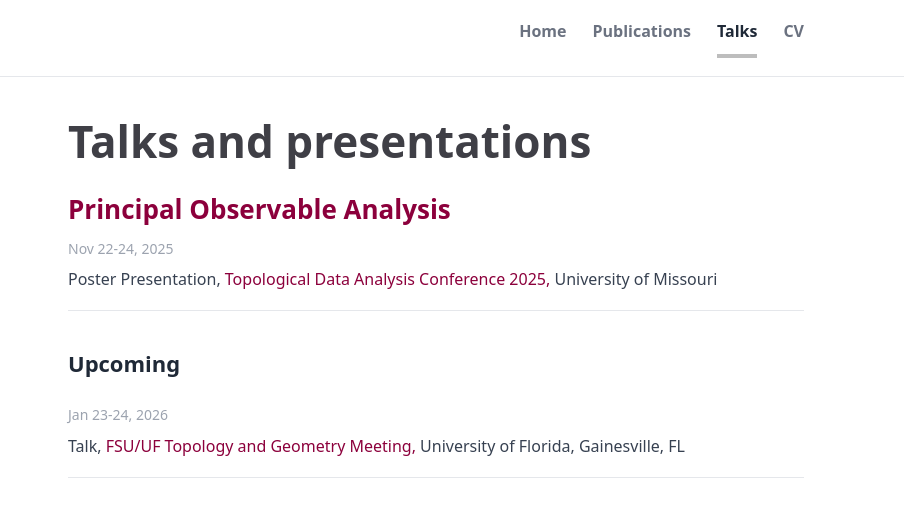
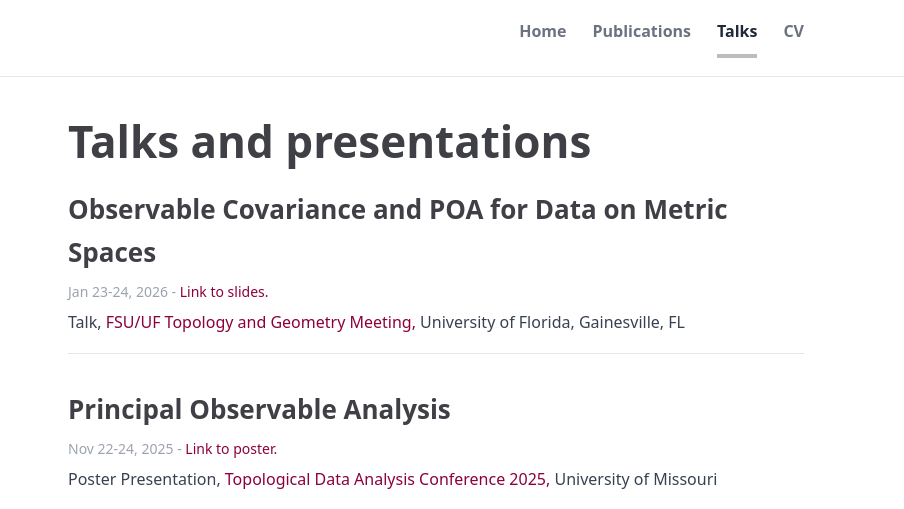
Before and after one commit to eckrcm/eckrcm.github.io, a plain HTML site: page talks.html in a window 1280 px wide. Shown: the top 509 px of the page, 376-1280 px from the left. Drawn offline with Linux system fonts and the light colour scheme.

Commit message:
cv update

```diff
--- a/style.css
+++ b/style.css
@@ -269,3 +269,10 @@ a:hover{
   text-decoration: none;
   border-bottom: 2px solid var(--link);
 }
+
+.talks-page .talk-title {
+  color: #3f3f46;
+  text-decoration: none;
+  font-size: 26px;
+  font-weight: 800;
+}
--- a/talks.html
+++ b/talks.html
@@ -67,22 +67,31 @@
     </aside>
 
     <!-- Right main content (Talks page content) -->
-    <section class="content">
+    <section class="content talks-page">
       <h2 class="headline">Talks and presentations</h2>
 
+       <div class="entry">
+        <div class="talk-title"> Observable Covariance and POA for Data on Metric Spaces</div>
+        <div class="entry-date">Jan 23-24, 2026 -
+          <a class="entry-slides" href="files/uf:fsu slides.key" target="_blank" rel="noreferrer">
+        Link to slides.
+        </a></div>
+        <div class="entry-meta">
+          Talk, <a href= "https://people.clas.ufl.edu/hwagner/fsu_uf_tg_26/" target="_blank" rel="noreferrer"> FSU/UF Topology and Geometry Meeting, </a> University of Florida, Gainesville, FL
+        </div>
+      </div>
+
       <div class="entry">
-        <a class="entry-title" href="files/Poster1.pdf" target="_blank" rel="noreferrer">Principal Observable Analysis</a>
-        <div class="entry-date">Nov 22-24, 2025</div>
+        <div class="talk-title">Principal Observable Analysis</div>
+        <div class="entry-date">Nov 22-24, 2025 -
+          <a class="entry-slides" href="files/Poster1.pdf" target="_blank" rel="noreferrer">
+        Link to poster.
+        </a>
+        </div>
         <div class="entry-meta">Poster Presentation, <a href="https://zhengchao-wan.com/tda-conference-2025/index.html" target="_blank" rel="noreferrer">Topological Data Analysis Conference 2025,  </a> University of Missouri</div>
       </div>
 
       <h3 class="section-title">Upcoming</h3>
-      <div class="entry">
-        <div class="entry-date">Jan 23-24, 2026</div>
-        <div class="entry-meta">
-          Talk, <a href= "https://people.clas.ufl.edu/hwagner/fsu_uf_tg_26/" target="_blank" rel="noreferrer"> FSU/UF Topology and Geometry Meeting, </a> University of Florida, Gainesville, FL
-        </div>
-      </div>
 
       <div class="entry">
         <div class="entry-date">Mar 28–29, 2026</div>
```
Also changed, not shown: 3 other files.
